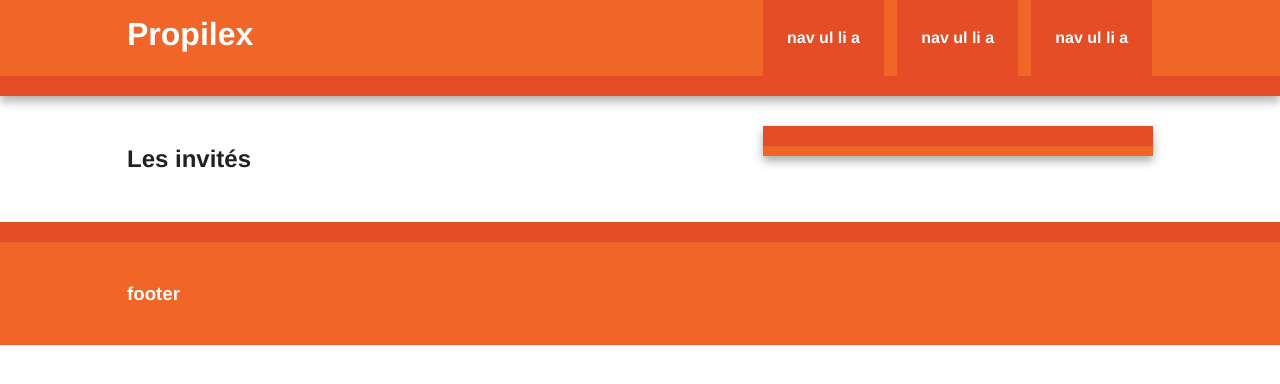
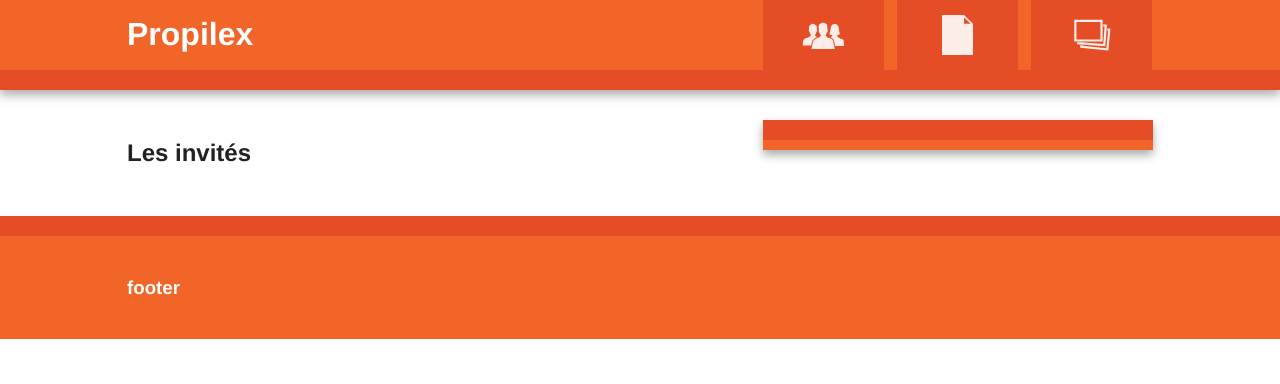
Before and after one commit to willdurand/Propilex, a PHP site: template views/index.html.twig in a window 1280 px wide. Shown: the top 384 px of the page. Run offline with PHP 8.4, Linux system fonts and the light colour scheme; the template is opened without the code that fills it: most values are stand-ins (such as "Sample title", 1, 10 or a date in 2020); some libraries are stand-ins or nearby versions.

Commit message:
Add svg images in nav
Get svg from TheNounProject

```diff
--- a/views/layout.html.twig
+++ b/views/layout.html.twig
@@ -26,9 +26,9 @@
             <h1 id="title">Propilex</h1>
             <nav>
                 <ul>
-                    <li><a href="#">nav ul li a</a></li>
-                    <li><a href="#">nav ul li a</a></li>
-                    <li><a href="#">nav ul li a</a></li>
+                    <li><a href="#"><img src="{{ app.request.basepath }}/img/persons_noun_project_2554.svg" alt="Invités" height="40"></a></li>
+                    <li><a href="#"><img src="{{ app.request.basepath }}/img/document_noun_project_1752.svg" alt="Listes" height="40"></a></li>
+                    <li><a href="#"><img src="{{ app.request.basepath }}/img/images_noun_project_3043.svg" alt="Photos" height="40"></a></li>
                 </ul>
             </nav>
         </header>
--- a/web/css/birthday.css
+++ b/web/css/birthday.css
@@ -1,3 +1,7 @@
+nav a { padding:15px 2%; }
+nav a img { opacity:0.9; }
+nav a:hover img { opacity:1; }
+
 /* Users list */
 #invites { margin:0; padding:0; }
 #invites li { float:left; list-style:none; margin:0 10px 10px 0; position:relative; }
```
Also changed, not shown: web/css/svg.css (added), web/img/bike_noun_project_215.svg (added), web/img/bottle_noun_project_333.svg (added), web/img/cake_noun_project_557.svg (added), web/img/camping_noun_project_1116.svg (added), web/img/cheese_noun_project_3615.svg (added), web/img/document_noun_project_1752.svg (added), web/img/images_noun_project_3043.svg (added), web/img/persons_noun_project_2554.svg (added), web/img/roof_noun_project_563.svg (added).
